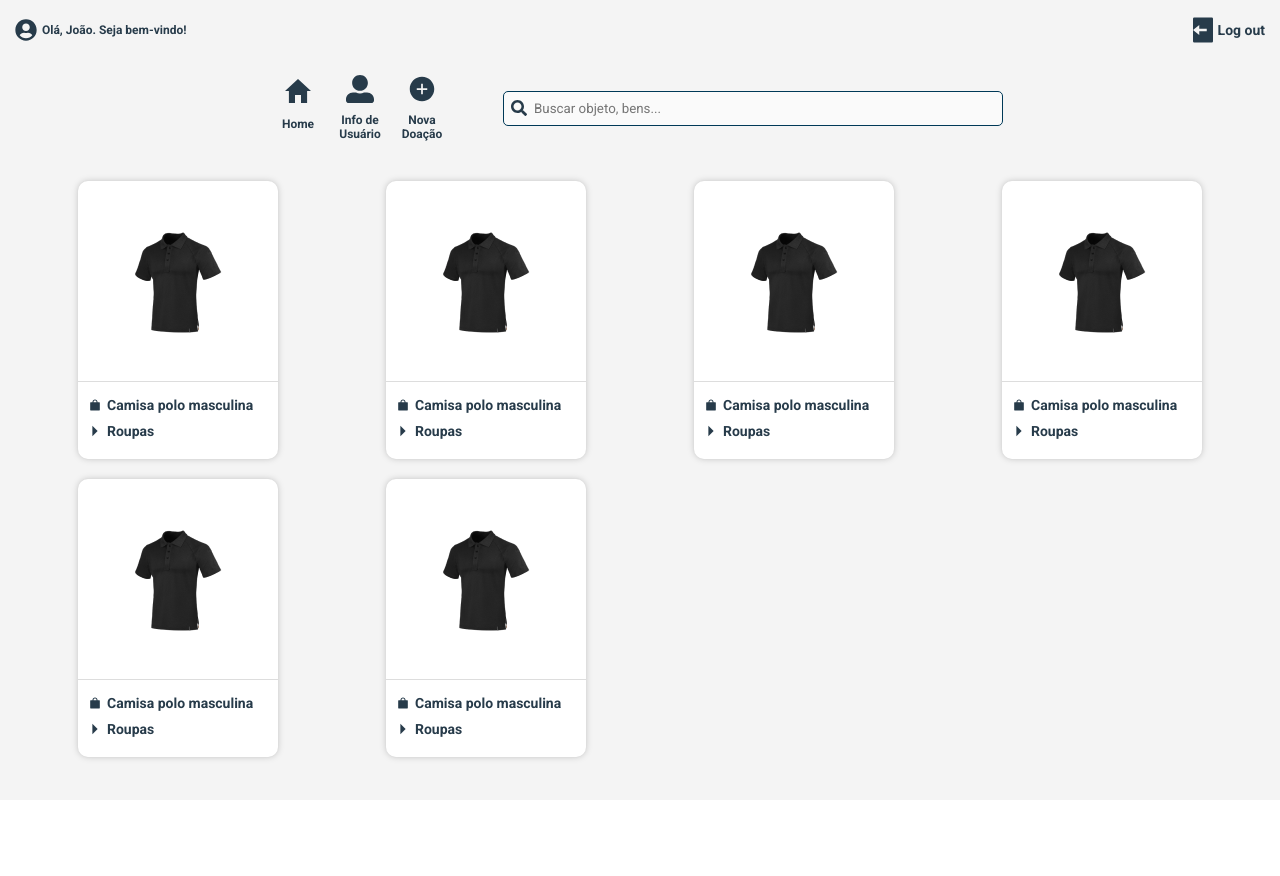
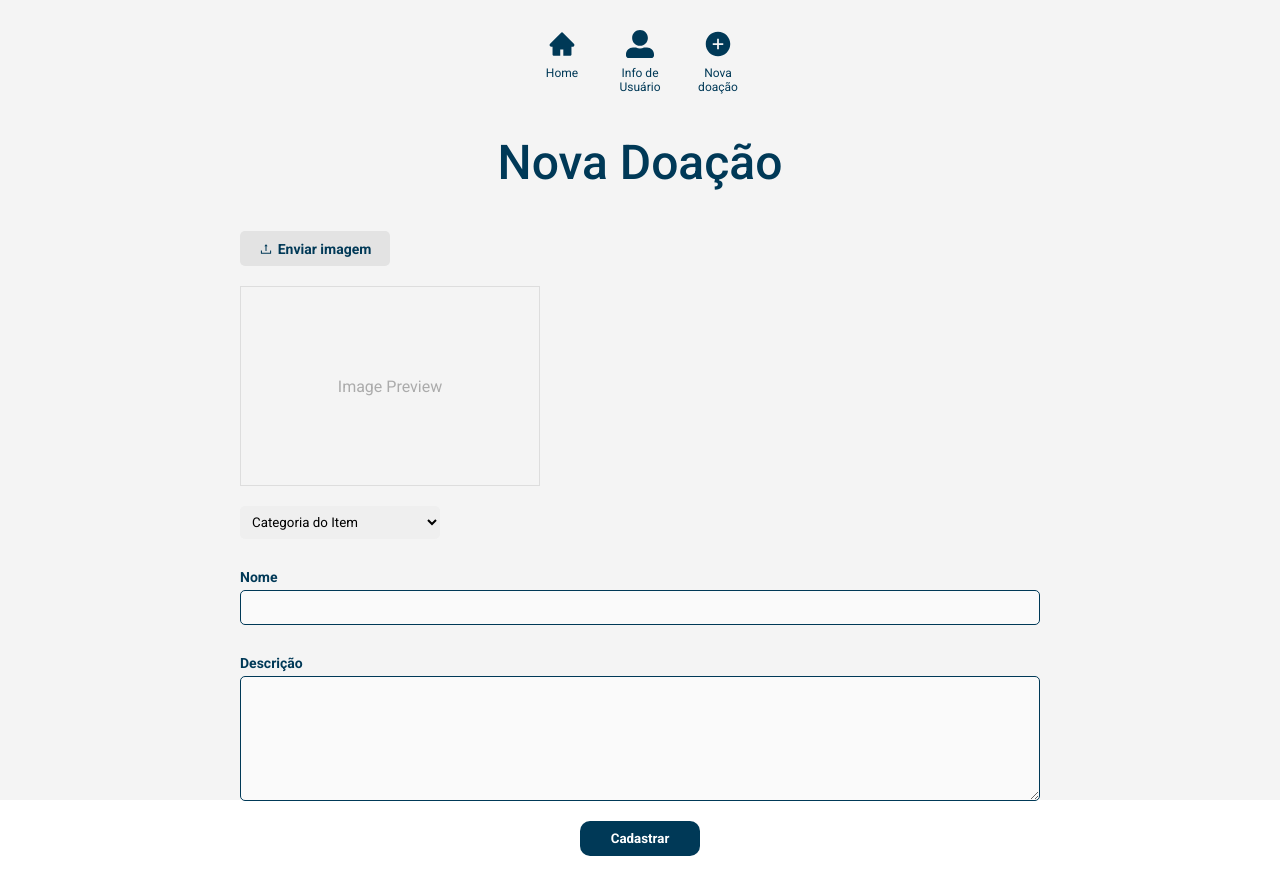
Before and after one commit to jefo3/DOE, a React (Create React App) app in the folder front-end/: page / in a window 1280 px wide. Before the commit the page ends 800 px from the top, so only its background shows below. Built offline with nearby package versions, Linux system fonts and the light colour scheme.

Commit message:
adicionando tela de nova doação

```diff
--- a/front-end/src/App.tsx
+++ b/front-end/src/App.tsx
@@ -1,11 +1,11 @@
 import React from 'react';
-import HomePage from './Pages/HomePage';
+import NewDonationPage from './Pages/NewDonationPage';
 import GlobalStyle from './styles/globalStyles';
 
 const App = () => (
   <>
     <GlobalStyle />
-    <HomePage />
+    <NewDonationPage />
   </>
 );
 
--- /dev/null
+++ b/front-end/src/Components/NavMenu/index.tsx
@@ -0,0 +1,25 @@
+import React from 'react';
+
+import { AiFillHome, AiFillPlusCircle } from 'react-icons/ai';
+import { FaUserAlt } from 'react-icons/fa';
+
+import { Container, Item } from './styles';
+
+const NavMenu = () => (
+  <Container>
+    <Item>
+      <AiFillHome size="28px" />
+      <a href="#home">Home</a>
+    </Item>
+    <Item>
+      <FaUserAlt size="28px" />
+      <a href="#home">Info de Usuário</a>
+    </Item>
+    <Item>
+      <AiFillPlusCircle size="28px" />
+      <a href="#home">Nova doação</a>
+    </Item>
+  </Container>
+);
+
+export default NavMenu;
--- /dev/null
+++ b/front-end/src/Components/NavMenu/styles.ts
@@ -0,0 +1,30 @@
+import styled from 'styled-components';
+
+export const Container = styled.nav`
+    display: flex;
+    justify-content: center;
+    gap: 50px;
+    padding: 20px 0;
+`;
+
+export const Item = styled.div`
+    display: flex;
+    flex-direction: column;
+    align-items: center;
+    width: 28px;
+    text-align: center;
+    color: #003957;
+    gap: 8px;
+    cursor: pointer;
+    transition: filter 250ms ease;
+
+    &:hover{
+        filter: brightness(1.5);
+    }
+
+    a{
+        color: #003957;
+        text-decoration: none;
+        font-size: 12px;
+    }
+`;
--- /dev/null
+++ b/front-end/src/Pages/NewDonationPage/index.tsx
@@ -0,0 +1,71 @@
+import React, { useRef, useState } from 'react';
+
+import { AiOutlineUpload } from 'react-icons/ai';
+
+import {
+  Container, Content, ImagePreview, InputField,
+} from './styles';
+
+import NavMenu from '../../Components/NavMenu';
+import Input from '../../Components/Input';
+import Button from '../../Components/Button';
+
+const NewDonationPage: React.FC = () => {
+  const [loadImage, setLoadImage] = useState(false);
+  const imagePreview = useRef(document.createElement('img'));
+
+  const handleInputFileOnChange = (e: any) => {
+    const file = e.target.files[0];
+
+    if (file) {
+      const reader = new FileReader();
+
+      setLoadImage(true);
+
+      reader.onload = () => {
+        const readerResult: string = reader.result as string;
+        imagePreview.current.setAttribute('src', readerResult);
+      };
+
+      reader.readAsDataURL(file);
+    }
+  };
+
+  return (
+    <Container>
+      <NavMenu />
+      <Content>
+        <h1>Nova Doação</h1>
+        <form autoComplete="off">
+          <input onChange={handleInputFileOnChange} type="file" id="file" />
+          <label htmlFor="file">
+            <AiOutlineUpload />
+            Enviar imagem
+          </label>
+          <ImagePreview>
+            {
+              loadImage ? <img ref={imagePreview} id="imagePreview" src="" alt="Img Preview" />
+                : <span className="image-preview__default-text">Image Preview</span>
+            }
+          </ImagePreview>
+          <select>
+            <option value="">Categoria do Item</option>
+            <option value="objeto">Objeto</option>
+            <option value="roupa">Roupa</option>
+          </select>
+          <InputField>
+            <label htmlFor="name">Nome</label>
+            <Input name="name" type="text" />
+          </InputField>
+          <InputField>
+            <label htmlFor="description">Descrição</label>
+            <textarea id="description" />
+          </InputField>
+          <Button>Cadastrar</Button>
+        </form>
+      </Content>
+    </Container>
+  );
+};
+
+export default NewDonationPage;
--- /dev/null
+++ b/front-end/src/Pages/NewDonationPage/styles.ts
@@ -0,0 +1,124 @@
+import styled from 'styled-components';
+
+export const Container = styled.div`
+    display: flex;
+    flex-direction: column;
+    align-items: center;
+    height: 100vh;
+    background-color: #f4f4f4;
+    padding: 10px;
+`;
+
+export const Content = styled.div`
+    display: flex;
+    flex: 1;
+    flex-direction: column;
+    text-align: center;
+    color: #003957;
+    min-width: 800px;
+    margin: 20px 0;
+
+    @media (min-width: 320px) and (max-width: 767px){
+      min-width: 100%;
+    }
+
+    @media (min-width: 768px) and (max-width: 1023px){
+      min-width: 600px;
+    }
+
+    h1{
+        margin-bottom: 10px;
+        font-size: 48px;
+        font-weight: 500;
+    }
+
+    form{
+        width: 100%;
+        display: flex;
+        flex-direction: column;
+        gap: 10px;
+        margin: 20px 0;
+
+        select{
+            margin: 10px 0;
+            border: none;
+            width: 200px;
+            padding: 8px;
+            border-radius: 5px;
+
+            &:focus{
+                outline: none;
+            }
+        }
+
+        input[type="text"]{
+            padding: 0 10px;
+        }
+
+        input[type="file"]{
+            display: none;
+        }
+
+        label[for="file"]{
+            align-self: flex-start;
+            margin: 10px 0;
+            width: 150px;
+            height: 35px;
+            background-color: #E3E3E3;
+            display: flex;
+            align-items: center;
+            justify-content: center;
+            border-radius: 5px;
+            gap: 5px;
+            font-size: 14px;
+            font-weight: bold;
+        }
+    }
+`;
+
+export const ImagePreview = styled.div`
+    width: 300px;
+    min-height: 200px;
+    border: 1px solid #dddddd;
+
+    display: flex;
+    align-items: center;
+    justify-content: center;
+
+    img{
+      width: 100%;
+    }
+
+    span{
+        color: #ababab;
+    }
+`;
+
+export const InputField = styled.div`
+    display: flex;
+    flex-direction: column;
+    margin: 10px 0;
+    width: 100%;
+
+    label{
+        align-self: flex-start;
+        font-size: 14px;
+        margin-bottom: 5px;
+        font-weight: 700;
+    }
+
+    textarea{
+        width: 100%;
+        min-height: 125px;
+        border: 1px solid #003957;
+        border-radius: 5px;
+        padding: 10px;
+        background-color: #fafafa;
+        transition: box-shadow 250ms ease;
+
+        &:focus{
+            outline: none;
+            box-shadow: rgba(0, 0, 0, 0.24) 0px 3px 8px;
+        }
+    }
+`;
```
